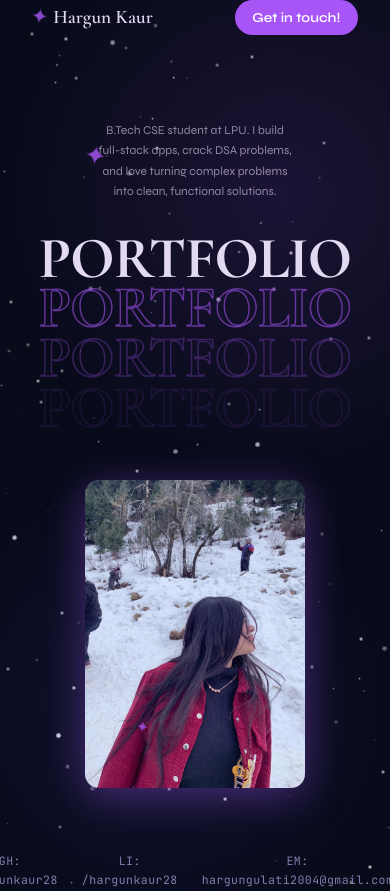
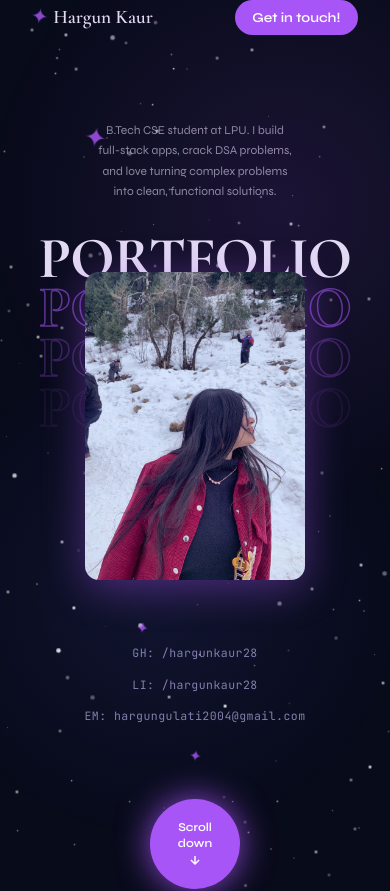
Before and after one commit to hargunkaur28/portfolio, a React (Vite) app in the folder client/: page / in a window 390 px wide. Shown: the top 891 px of the page. Built offline with nearby package versions, Linux system fonts and the light colour scheme.

Commit message:
Matched desktop overlay style on mobile hero portrait

```diff
--- a/client/src/components/Certifications.jsx
+++ b/client/src/components/Certifications.jsx
@@ -70,6 +70,7 @@ export default function Certifications() {
         <div style={{ display: 'flex', flexDirection: 'column', gap: '1.2rem', maxWidth: '820px' }}>
           {certifications.map((cert, i) => (
             <motion.div
+              className="cert-card"
               key={cert.id}
               initial={{ opacity: 0, x: -30 }}
               whileInView={{ opacity: 1, x: 0 }}
--- a/client/src/index.css
+++ b/client/src/index.css
@@ -440,7 +440,7 @@ body {
     left: auto !important;
     top: auto !important;
     transform: none !important;
-    margin-bottom: 3rem !important;
+    margin-bottom: 0 !important; /* Let portrait overlap */
   }
 
   .hero-title-layer {
@@ -451,7 +451,8 @@ body {
     position: relative !important;
     left: auto !important;
     top: auto !important;
-    margin: 0 auto 3rem auto !important;
+    margin: -160px auto 3rem auto !important; /* Pulls portrait much higher to heavily overlap text */
+    z-index: 10 !important;
   }
 
   .hero-socials {
@@ -459,12 +460,13 @@ body {
     right: auto !important;
     top: auto !important;
     transform: none !important;
-    flex-direction: row !important;
-    justify-content: center !important;
+    flex-direction: column !important; /* Stack neatly on narrow screens */
+    align-items: center !important;
     margin-top: 1rem !important;
     margin-bottom: 2rem !important;
     width: 100% !important;
-    gap: 1.5rem !important;
+    gap: 0.8rem !important;
+    text-align: center !important;
   }
 
   /* Timeline fixes */
```
